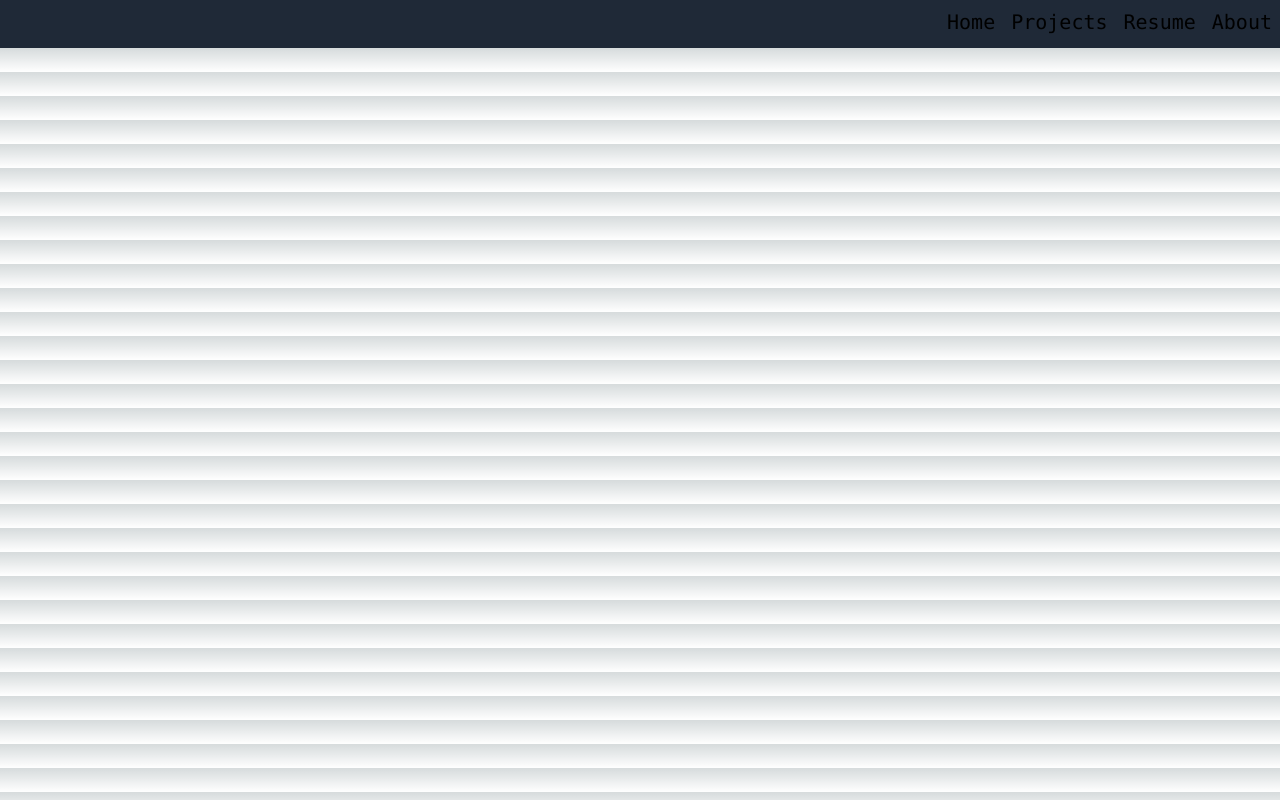
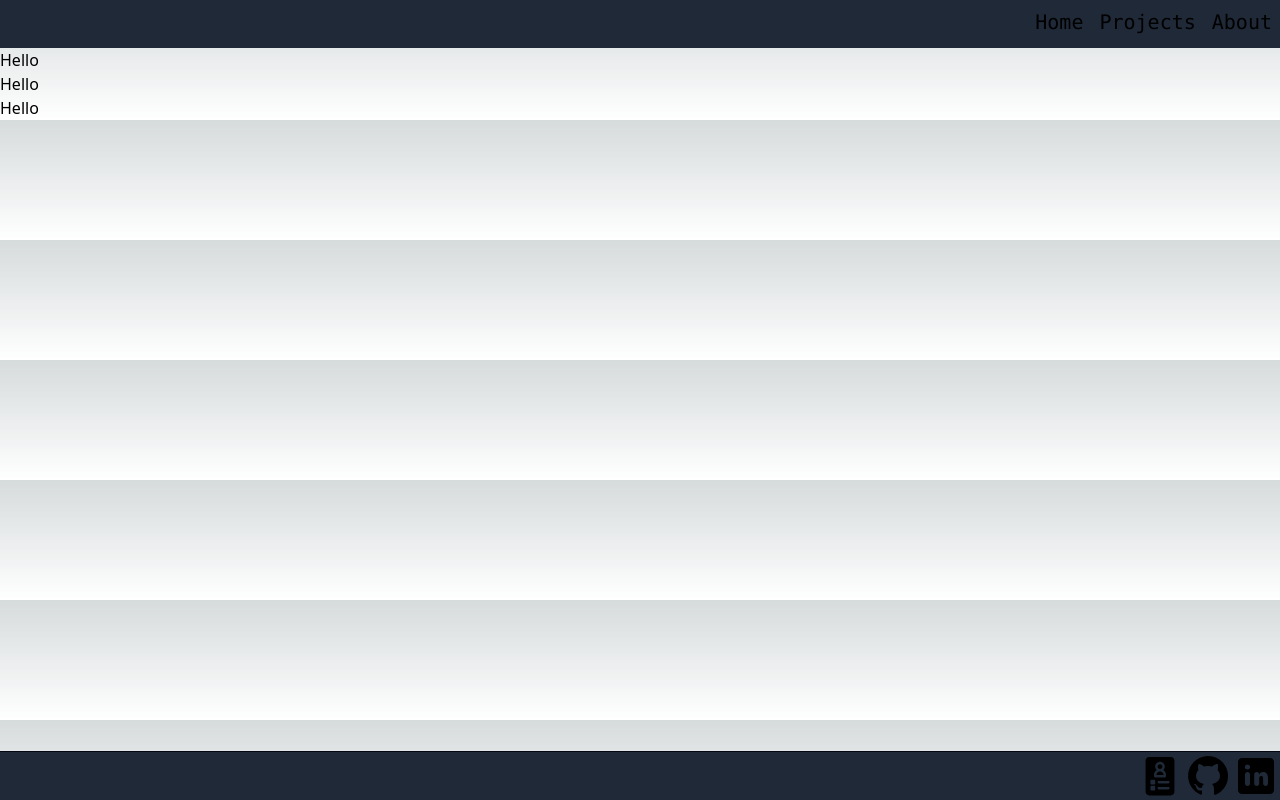
Before and after one commit to John-A-Aydin/my-first-react, a Next.js app: page /about in a window 1280 px wide. Built offline with nearby package versions, Linux system fonts and the light colour scheme.

Commit message:
Added Global layout and moved resume link to footer

```diff
--- a/comps/Footer.tsx
+++ b/comps/Footer.tsx
@@ -1,4 +1,4 @@
-function Socials(imgPath: string, link: string) {
+function Links(imgPath: string, link: string) {
     function handleClick() {
       window.open(link);
     }
@@ -15,8 +15,9 @@ function Socials(imgPath: string, link: string) {
 export default function Footer() {
     return (
         <div className="w-screen fixed bottom-0 flex justify-end bg-gray-800 border-t border-gray-950">
-          {Socials("./icons/github.png", "https://github.com/John-A-Aydin")}
-          {Socials("./icons/linkedin.png", "https://www.linkedin.com/in/johnaaydin/")}
+          {Links("./icons/resume-icon.svg", "./files/resume.pdf")}
+          {Links("./icons/github.png", "https://github.com/John-A-Aydin")}
+          {Links("./icons/linkedin.png", "https://www.linkedin.com/in/johnaaydin/")}
         </div>
     );
   }
--- /dev/null
+++ b/comps/GlobalLayout.tsx
@@ -0,0 +1,16 @@
+import Navbar from "./Navbar";
+import Footer from "./Footer";
+import { ReactNode } from "react";
+
+interface GlobalLayoutProps {
+    children: ReactNode
+}
+export default function GlobalLayout({children}:GlobalLayoutProps) {
+    return (
+        <>
+            <Navbar />
+            {children}
+            <Footer />
+        </>
+    );
+}
--- a/comps/Navbar.tsx
+++ b/comps/Navbar.tsx
@@ -8,10 +8,9 @@ function Destination(name:string, link:string) {
 }
 export default function Navbar() {
     return (
-        <div className="w-screen h-12 fixed top-0 flex justify-end bg-gray-800 border-gray-950">
+        <div className="w-screen h-12 fixed top-0 flex justify-end bg-gray-800">
             {Destination("Home", "/")}
             {Destination("Projects", "TODO")}
-            {Destination("Resume", "TODO")}
             {Destination("About", "/about")}
         </div>
     );
--- a/pages/_app.tsx
+++ b/pages/_app.tsx
@@ -1,6 +1,11 @@
 import '@/styles/globals.css'
 import type { AppProps } from 'next/app'
+import GlobalLayout from '@/comps/GlobalLayout'
 
 export default function App({ Component, pageProps }: AppProps) {
-  return <Component {...pageProps} />
+  return (
+    <GlobalLayout>
+      <Component {...pageProps} />
+    </GlobalLayout>
+  );
 }
--- a/pages/about.tsx
+++ b/pages/about.tsx
@@ -1,11 +1,25 @@
 import Navbar from "@/comps/Navbar";
+import Footer from "@/comps/Footer";
 export default function About() {
     return (
-        <div>
-            <Navbar/>
+        <div className="">
+            {/* <Navbar/> */}
             <h1>
                 Hello
             </h1>
+            <h1>
+                Hello
+            </h1>
+            <h1>
+                Hello
+            </h1>
+            <h1>
+                Hello
+            </h1>
+            <h1>
+                Hello
+            </h1>
+            {/* <Footer /> */}
         </div>
     );
 }
--- a/pages/index.tsx
+++ b/pages/index.tsx
@@ -67,10 +67,10 @@ export default function Home() {
             <h1 className="flex justify-end p-2 text-xl font-mono hover:text-gray-950">Resume</h1>
             <h1 className="flex justify-end p-2 text-xl font-mono hover:text-gray-950">About</h1>
         </div> */}
-      <Navbar />
+      {/* <Navbar /> */}
       <img src="./images/background.jpg" className="flex justify-center overflow-hidden min-h-full min-w-full"></img>
       <h1 className="flex justify-center items-center text-6xl font-semibold absolute top-1/4 text-gray-950 font-mono">John Aydin</h1>
-      <Footer />
+      {/* <Footer /> */}
       {/* <div className="w-screen fixed bottom-0 flex justify-end bg-gray-800 border-t border-gray-950">
           {Socials("./icons/github.png", "https://github.com/John-A-Aydin")}
           {Socials("./icons/linkedin.png", "https://www.linkedin.com/in/johnaaydin/")}
```
Also changed, not shown: public/icons/resume-icon.svg (added).
